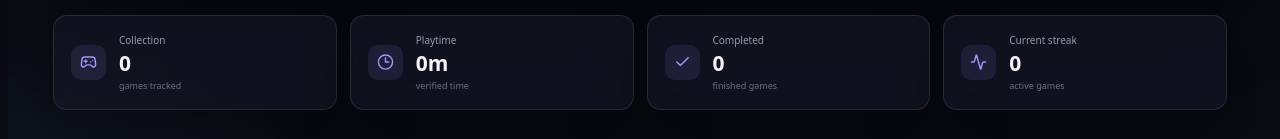
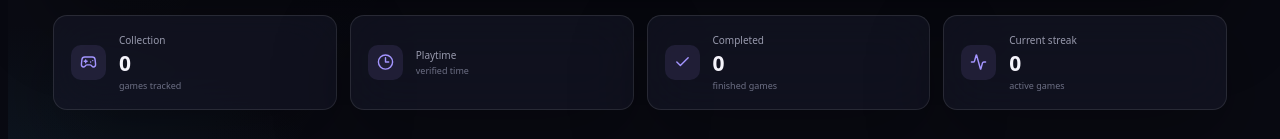
Before and after one commit to synced7x7/lostinsync__, a React (Vite) app: page / in a window 1280 px wide. Shown: the part 443-582 px from the top of the page. Built offline with nearby package versions, Linux system fonts and the light colour scheme.

Commit message:
fix: update formatPlaytime function to return null for zero playtime

```diff
--- a/src/domain/game.ts
+++ b/src/domain/game.ts
@@ -46,8 +46,10 @@ export function validateGame(title: string): string | null {
   if (title.trim().length < 2) return "Enter a game title with at least two characters.";
   return null;
 }
-export function formatPlaytime(seconds: number): string {
-  const hours = Math.floor(seconds / 3600); const minutes = Math.floor((seconds % 3600) / 60);
+export function formatPlaytime(seconds: number): string | null {
+  const hours = Math.floor(seconds / 3600);
+  const minutes = Math.floor((seconds % 3600) / 60);
+  if (hours ==0 && minutes == 0) return null;
   return hours ? `${hours}h ${minutes}m` : `${minutes}m`;
 }
 export const defaultData: AppData = {
--- a/src/features/journey.tsx
+++ b/src/features/journey.tsx
@@ -570,9 +570,9 @@ export function JourneyView({
                 <circle cx={80} cy={L.T} r={17} className="jn-start-ring" />
                 <circle cx={80} cy={L.T} r={8} className="jn-start" />
                 <text className="jn-end-label" x={80} y={L.T + 40} textAnchor="middle">START</text>                <rect className="jn-end" x={L.endX - 7} y={L.T - 7} width={14} height={14} transform={`rotate(45 ${L.endX} ${L.T})`} />
-                <text className="jn-end-label" x={L.endX} y={L.T + 40} textAnchor="middle">
+                {/* <text className="jn-end-label" x={L.endX} y={L.T + 40} textAnchor="middle">
                   {base.open ? "TODAY" : "END"} · {fmt(base.open ? base.now : base.last)}
-                </text>
+                </text> */}
               </svg>
 
               {L.branches.map((r) => {
```
